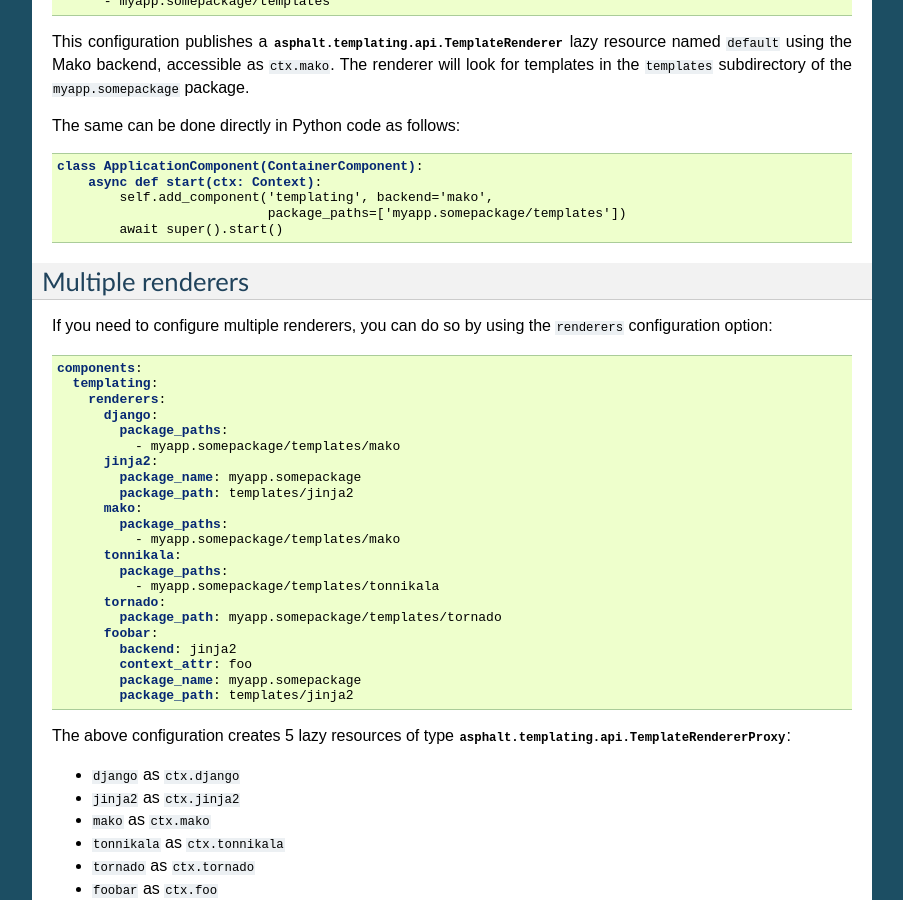
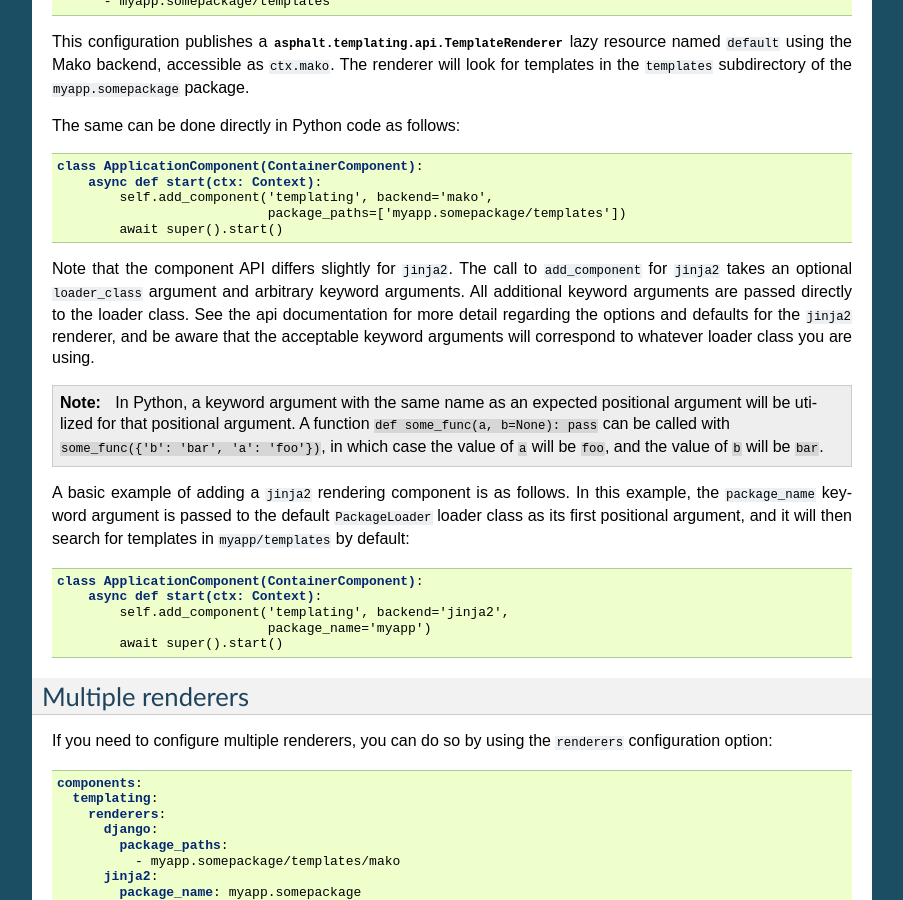
Before and after one commit to asphalt-framework/asphalt-templating, a Sphinx documentation site: the page built from docs/configuration.rst, in a window 1280 px wide and 900 px high, scrolled down 448 px. Shown: the whole window, without its empty margins (198-1101 px from the left). Built offline with Sphinx 7.4.7, drawn with Linux system fonts in a browser that asks for light colours.

Commit message:
More jinja2 documentation
Since the function signature for adding a `jinja2` component
differs from the `mako` component, I figured I would add
to the documentation what I figured out after tracking down
the source of the issue.

* Added `jinja2`-specific documentation to `configuration.rst`

```diff
--- a/docs/configuration.rst
+++ b/docs/configuration.rst
@@ -35,6 +35,33 @@ The same can be done directly in Python code as follows::
         async def start(ctx: Context):
             self.add_component('templating', backend='mako',
                                package_paths=['myapp.somepackage/templates'])
+            await super().start()
+
+
+Note that the component API differs slightly for ``jinja2``. The call
+to ``add_component`` for ``jinja2`` takes an optional ``loader_class`` argument
+and arbitrary keyword arguments. All additional keyword arguments are
+passed directly to the loader class. See the api documentation for more detail
+regarding the options and defaults for the ``jinja2`` renderer, and be aware
+that the acceptable keyword arguments will correspond to whatever
+loader class you are using.
+
+.. note::
+    In Python, a keyword argument with the same name as an expected positional
+    argument will be utilized for that positional argument. A function
+    ``def some_func(a, b=None): pass`` can be called with
+    ``some_func({'b': 'bar', 'a': 'foo'})``, in which case the value of ``a``
+    will be ``foo``, and the value of ``b`` will be ``bar``.
+
+A basic example of adding a ``jinja2`` rendering component is as follows. In
+this example, the ``package_name`` keyword argument is passed to the default
+``PackageLoader`` loader class as its first positional argument, and it will
+then search for templates in ``myapp/templates`` by default::
+
+    class ApplicationComponent(ContainerComponent):
+        async def start(ctx: Context):
+            self.add_component('templating', backend='jinja2',
+                               package_name='myapp')
             await super().start()
 
 
```
